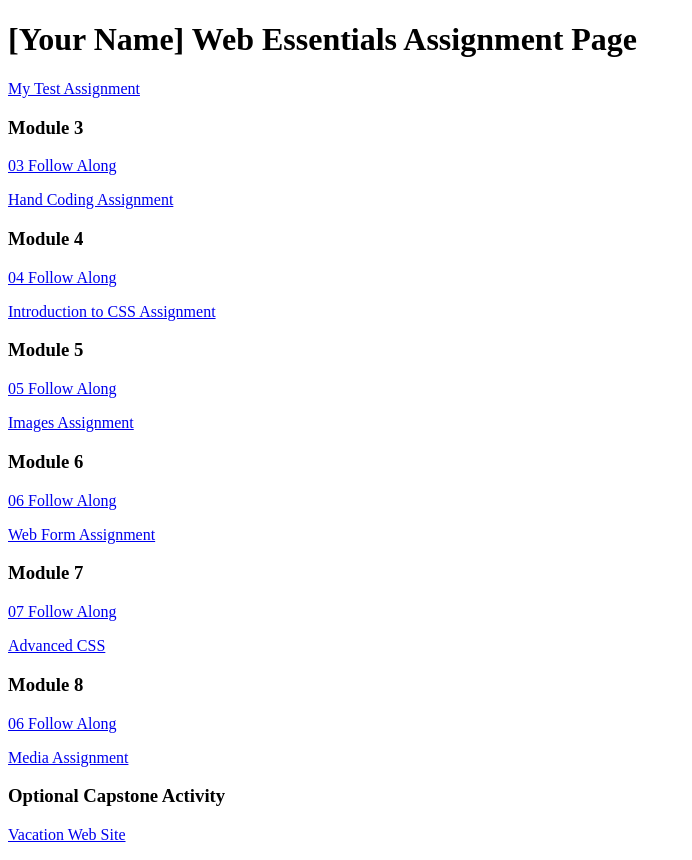
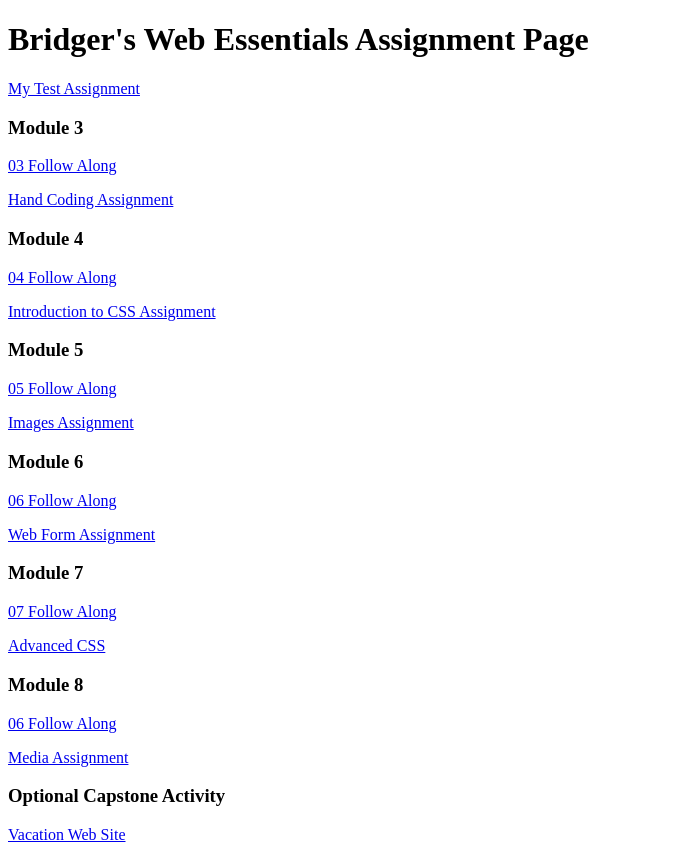
Before and after one commit to bridger-dabell/dwd1600, a plain HTML site: page index.html in a window 1280 px wide. Shown: the whole page, without its empty margins (0-692 px from the left). Drawn offline with Linux system fonts and the light colour scheme.

Commit message:
Update index.html

```diff
--- a/index.html
+++ b/index.html
@@ -6,7 +6,7 @@
 		<title>dwdd 1600 assignment list page</title>
 	</head>
 	<body>
-		<h1>[Your Name] Web Essentials Assignment Page</h1>
+		<h1>Bridger's Web Essentials Assignment Page</h1>
 		<p><a href="01test">My Test Assignment</a></p>
 
 		<h3>Module 3</h3>
```
